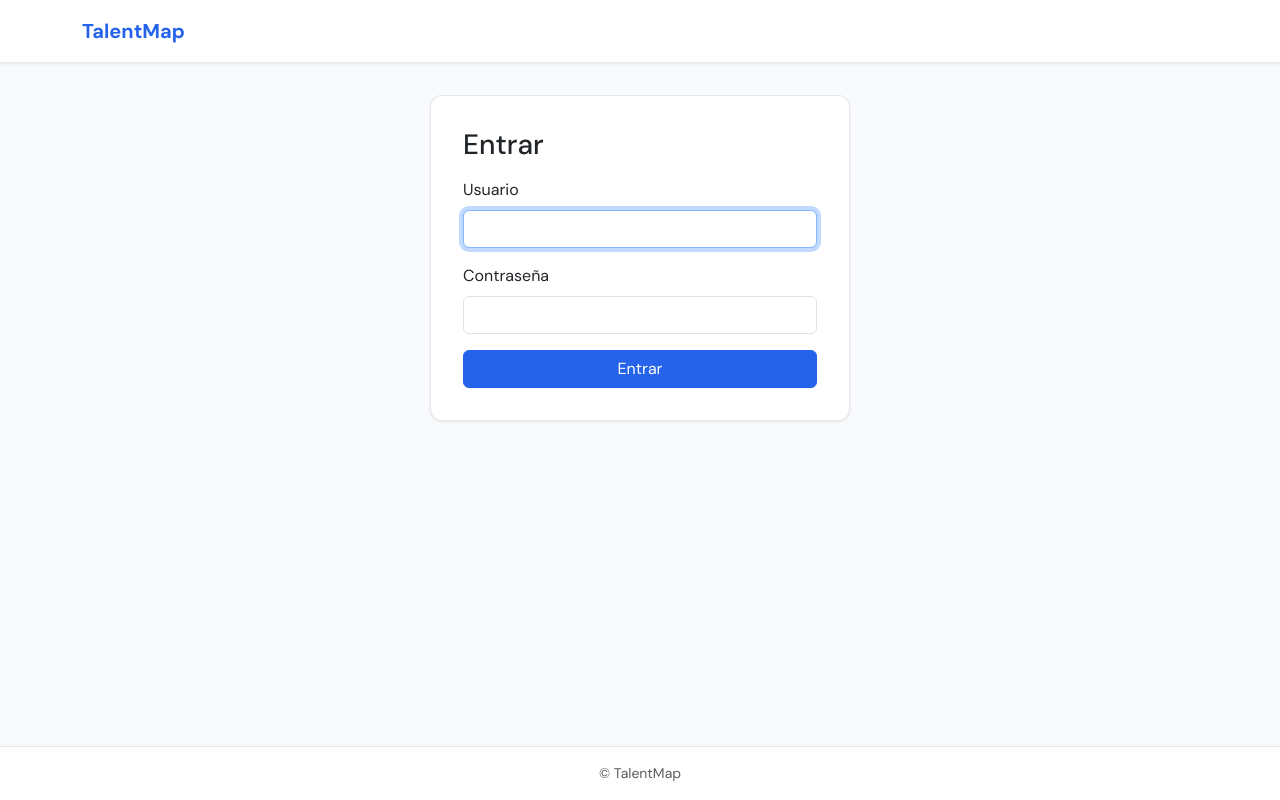
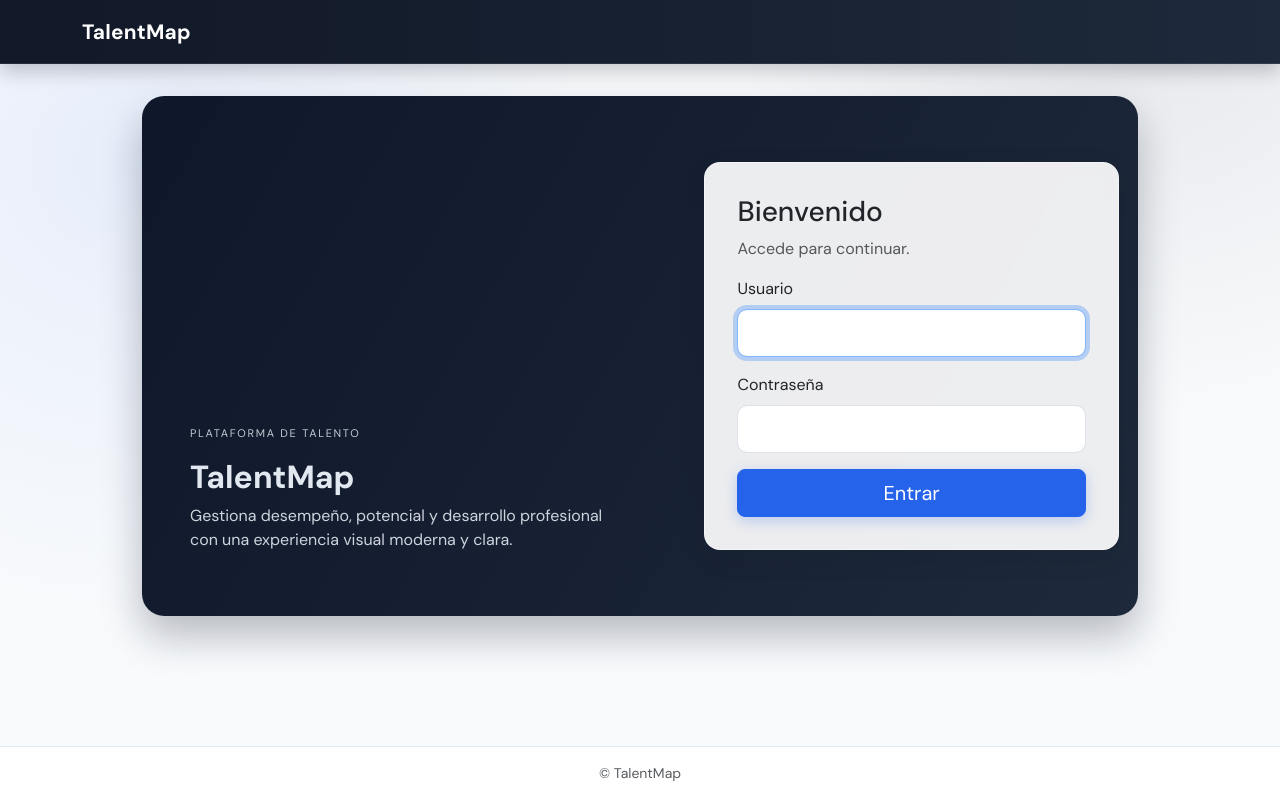
Before and after one commit to JoelDuranMeseguer/talentmap, a Django app: page /accounts/login/ in a window 1280 px wide. Run offline with Django 5.2, Linux system fonts and the light colour scheme; data comes from the database, SQL or seed files in the repository.

Commit message:
Revamp UI styling and add admin branding controls

```diff
--- a/people/context_processors.py
+++ b/people/context_processors.py
@@ -1,5 +1,15 @@
 from .services.access import is_hr
+from .models import BrandingSettings
 
 
 def hr_access(request):
     return {"is_hr": is_hr(request.user) if request.user.is_authenticated else False}
+
+
+def branding(request):
+    try:
+        b = BrandingSettings.get_solo()
+        return {"branding": b}
+    except Exception:
+        # Durante migraciones iniciales la tabla puede no existir.
+        return {"branding": None}
--- a/people/models.py
+++ b/people/models.py
@@ -67,3 +67,23 @@ class Invitation(models.Model):
         if self.used_at:
             return False
         return timezone.now() < self.expires_at
+
+
+class BrandingSettings(models.Model):
+    """
+    Personalización visual global de la app.
+    """
+    company_name = models.CharField(max_length=120, default="TalentMap")
+    primary_color = models.CharField(max_length=7, default="#2563eb")
+    header_background_url = models.URLField(blank=True, default="")
+    login_background_url = models.URLField(blank=True, default="")
+    card_glass_effect = models.BooleanField(default=True)
+    updated_at = models.DateTimeField(auto_now=True)
+
+    @classmethod
+    def get_solo(cls):
+        obj, _ = cls.objects.get_or_create(pk=1)
+        return obj
+
+    def __str__(self):
+        return f"Branding: {self.company_name}"
--- a/static/css/styles.css
+++ b/static/css/styles.css
@@ -1,10 +1,10 @@
 :root {
   --tm-primary: #2563eb;
   --tm-primary-hover: #1d4ed8;
-  --tm-card-shadow: 0 1px 3px rgba(0, 0, 0, 0.08);
-  --tm-card-radius: 12px;
-  --tm-header-bg: #fff;
-  --tm-border: #e5e7eb;
+  --tm-card-shadow: 0 8px 28px rgba(15, 23, 42, 0.08);
+  --tm-card-radius: 16px;
+  --tm-header-bg: #0f172a;
+  --tm-border: #e2e8f0;
 }
 
 * {
@@ -15,32 +15,44 @@
   min-height: 100vh;
   display: flex;
   flex-direction: column;
-  background: #f8fafc;
+  background: radial-gradient(circle at 10% 20%, rgba(37, 99, 235, 0.08), transparent 35%),
+              radial-gradient(circle at 90% 0%, rgba(15, 23, 42, 0.08), transparent 30%),
+              #f8fafc;
 }
 
 .talentmap-header {
-  background: var(--tm-header-bg);
-  border-bottom: 1px solid var(--tm-border);
-  box-shadow: var(--tm-card-shadow);
+  background: linear-gradient(90deg, #111827, #1e293b);
+  border-bottom: 1px solid rgba(255, 255, 255, 0.08);
+  box-shadow: 0 8px 18px rgba(2, 6, 23, 0.2);
+  color: #e2e8f0;
+}
+
+.talentmap-header--with-bg {
+  background-size: cover;
+  background-position: center;
 }
 
 .talentmap-brand {
   font-weight: 700;
-  font-size: 1.25rem;
-  color: var(--tm-primary);
+  letter-spacing: 0.2px;
+  font-size: 1.3rem;
+  color: #fff;
   text-decoration: none;
 }
 
 .talentmap-brand:hover {
-  color: var(--tm-primary-hover);
+  color: #e2e8f0;
 }
 
 .talentmap-header .btn-light.border {
-  background: #ffffff;
+  background: rgba(255, 255, 255, 0.08);
+  border-color: rgba(255, 255, 255, 0.2) !important;
+  color: #fff;
+  backdrop-filter: blur(5px);
 }
 
 .talentmap-header .btn-light.border:hover {
-  background: #f1f5f9;
+  background: rgba(255, 255, 255, 0.18);
 }
 
 .talentmap-main {
@@ -49,7 +61,7 @@
 }
 
 .talentmap-footer {
-  background: var(--tm-header-bg);
+  background: #ffffff;
   border-top: 1px solid var(--tm-border);
 }
 
@@ -64,11 +76,27 @@
 .talentmap-body .btn-primary {
   background-color: var(--tm-primary);
   border-color: var(--tm-primary);
+  box-shadow: 0 4px 14px rgba(37, 99, 235, 0.25);
 }
 
 .talentmap-body .btn-primary:hover {
   background-color: var(--tm-primary-hover);
   border-color: var(--tm-primary-hover);
+}
+
+.talentmap-header .text-muted,
+.talentmap-header .small {
+  color: rgba(255, 255, 255, 0.82) !important;
+}
+
+.talentmap-header .btn-outline-secondary {
+  border-color: rgba(255, 255, 255, 0.3);
+  color: #fff;
+}
+
+.talentmap-header .btn-outline-secondary:hover {
+  background: rgba(255, 255, 255, 0.18);
+  border-color: rgba(255, 255, 255, 0.5);
 }
 
 /* Auth pages (login, logout, register) - centered layout */
@@ -79,4 +107,77 @@
 
 .talentmap-auth-card {
   padding: 2rem;
+  border-radius: 18px;
+  border: 1px solid rgba(255, 255, 255, 0.45) !important;
 }
+
+.talentmap-login-wrapper {
+  max-width: 1020px;
+}
+
+.talentmap-login-shell {
+  background: linear-gradient(120deg, #0f172a, #1e293b);
+  border-radius: 22px;
+  overflow: hidden;
+  display: grid;
+  grid-template-columns: 1.2fr 1fr;
+  min-height: 520px;
+  box-shadow: 0 20px 40px rgba(15, 23, 42, 0.28);
+}
+
+.talentmap-login-shell.has-company-bg {
+  background-size: cover;
+  background-position: center;
+}
+
+.talentmap-login-side {
+  color: #e2e8f0;
+  padding: 3rem;
+  align-items: flex-end;
+}
+
+.talentmap-login-side .eyebrow {
+  font-size: 11px;
+  letter-spacing: 1.7px;
+  opacity: 0.85;
+  margin-bottom: 1rem;
+}
+
+.talentmap-login-side h2 {
+  font-weight: 700;
+  font-size: 2rem;
+}
+
+.talentmap-login-side p {
+  opacity: 0.9;
+  max-width: 420px;
+}
+
+.talentmap-login-shell .talentmap-auth-card {
+  margin: auto 1.2rem;
+  background: rgba(255, 255, 255, 0.92);
+  backdrop-filter: blur(7px);
+}
+
+.table,
+.list-group-item,
+.form-control,
+.form-select {
+  border-radius: 10px;
+}
+
+.badge {
+  border-radius: 999px;
+  font-weight: 600;
+}
+
+@media (max-width: 991px) {
+  .talentmap-login-shell {
+    grid-template-columns: 1fr;
+    min-height: unset;
+  }
+
+  .talentmap-login-shell .talentmap-auth-card {
+    margin: 1rem;
+  }
+}
--- a/talentmap/settings/base.py
+++ b/talentmap/settings/base.py
@@ -53,6 +53,7 @@ TEMPLATES = [
                 "django.contrib.auth.context_processors.auth",
                 "django.contrib.messages.context_processors.messages",
                 "people.context_processors.hr_access",
+                "people.context_processors.branding",
                 "evaluations.context_processors.current_cycle",
             ],
         },
--- a/templates/base.html
+++ b/templates/base.html
@@ -13,11 +13,21 @@
   <title>{% block title %}TalentMap{% endblock %}</title>
 </head>
 <body class="talentmap-body">
-  <header class="talentmap-header">
+  {% with brand_name=branding.company_name|default:"TalentMap" %}
+  <style>
+    :root{
+      --tm-primary: {{ branding.primary_color|default:"#2563eb" }};
+      --tm-primary-hover: {{ branding.primary_color|default:"#1d4ed8" }};
+    }
+  </style>
+  {% endwith %}
+
+  <header class="talentmap-header{% if branding and branding.header_background_url %} talentmap-header--with-bg{% endif %}"
+          {% if branding and branding.header_background_url %}style="background-image:linear-gradient(90deg, rgba(15,23,42,.78), rgba(30,41,59,.74)), url('{{ branding.header_background_url }}');"{% endif %}>
     <div class="container">
       <div class="d-flex justify-content-between align-items-center py-3 gap-3 flex-wrap">
         <div class="d-flex align-items-center gap-3 flex-wrap">
-          <a href="{% url 'home' %}" class="talentmap-brand">TalentMap</a>
+          <a href="{% url 'home' %}" class="talentmap-brand">{{ branding.company_name|default:"TalentMap" }}</a>
           {% if user.is_authenticated %}
             <div class="d-flex gap-2 flex-wrap">
               <a class="btn btn-sm btn-light border" href="{% url 'eval_home' %}">Inicio</a>
@@ -70,7 +80,7 @@
 
   <footer class="talentmap-footer py-3 mt-auto">
     <div class="container text-center text-muted small">
-      &copy; TalentMap
+      &copy; {{ branding.company_name|default:"TalentMap" }}
     </div>
   </footer>
 
--- a/templates/registration/login.html
+++ b/templates/registration/login.html
@@ -1,10 +1,19 @@
 {% extends "base.html" %}
 {% block title %}Entrar · TalentMap{% endblock %}
 {% block content %}
-<div class="container">
-  <div class="talentmap-auth-container">
+<div class="container talentmap-login-wrapper">
+  <div class="talentmap-login-shell{% if branding and branding.login_background_url %} has-company-bg{% endif %}"
+       {% if branding and branding.login_background_url %}style="background-image: linear-gradient(120deg, rgba(2,6,23,.70), rgba(15,23,42,.45)), url('{{ branding.login_background_url }}');"{% endif %}>
+    <div class="talentmap-login-side d-none d-lg-flex">
+      <div>
+        <div class="eyebrow">PLATAFORMA DE TALENTO</div>
+        <h2>{{ branding.company_name|default:"TalentMap" }}</h2>
+        <p>Gestiona desempeño, potencial y desarrollo profesional con una experiencia visual moderna y clara.</p>
+      </div>
+    </div>
     <div class="card talentmap-auth-card">
-      <h3 class="mb-3">Entrar</h3>
+      <h3 class="mb-2">Bienvenido</h3>
+      <p class="text-muted mb-3">Accede para continuar.</p>
       {% if form.errors %}
         <div class="alert alert-danger">Usuario o contraseña incorrectos.</div>
       {% endif %}
@@ -12,13 +21,13 @@
         {% csrf_token %}
         <div class="mb-3">
           <label class="form-label" for="id_username">Usuario</label>
-          <input type="text" name="username" class="form-control" id="id_username" autofocus required>
+          <input type="text" name="username" class="form-control form-control-lg" id="id_username" autofocus required>
         </div>
         <div class="mb-3">
           <label class="form-label" for="id_password">Contraseña</label>
-          <input type="password" name="password" class="form-control" id="id_password" required>
+          <input type="password" name="password" class="form-control form-control-lg" id="id_password" required>
         </div>
-        <button type="submit" class="btn btn-primary w-100">Entrar</button>
+        <button type="submit" class="btn btn-primary btn-lg w-100">Entrar</button>
       </form>
     </div>
   </div>
```
Also changed, not shown: people/admin.py (+11 -1 lines), people/tests.py (+6 -1 lines), people/migrations/0005_brandingsettings.py (added).
